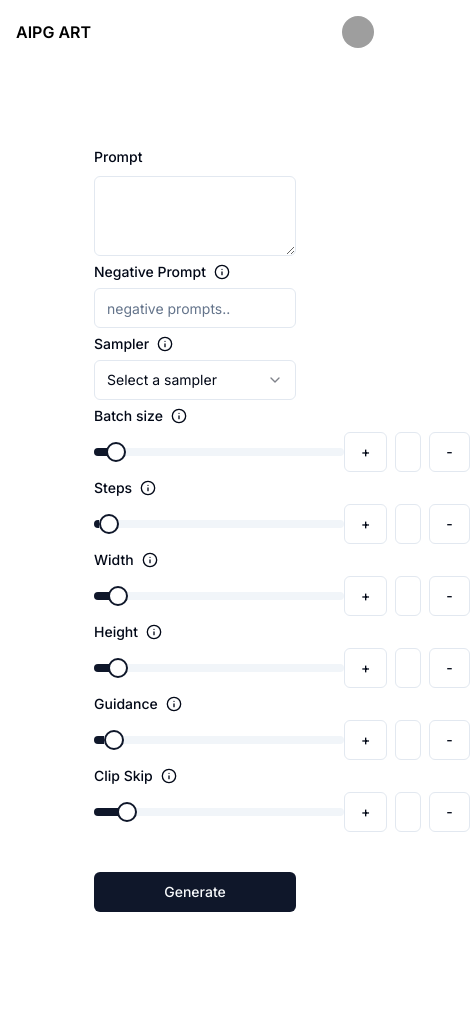
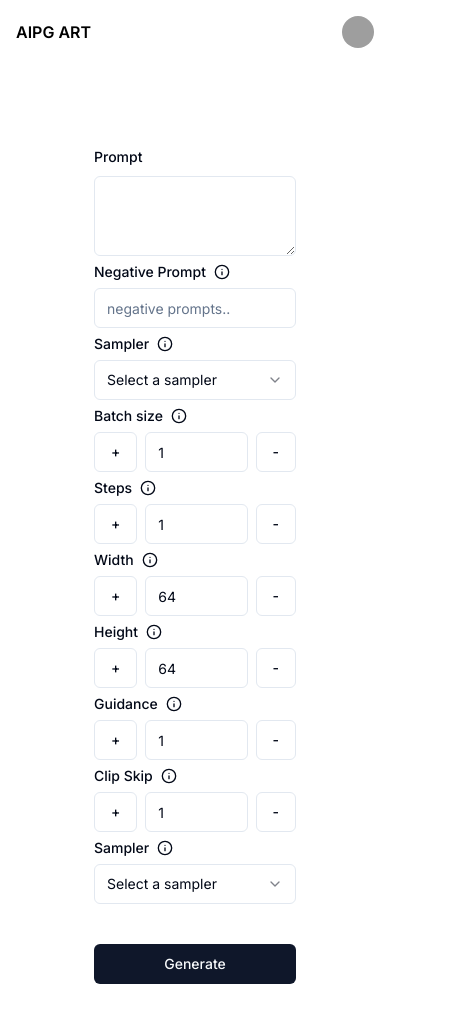
Before and after one commit to websines/aipg-gallery, a Next.js app: page /generate in a window 390 px wide. Shown: the top 1022 px of the page, 470 px wide, since content can reach past the window. Built offline with nearby package versions, Linux system fonts and the light colour scheme; grey boxes are pictures that could not be loaded.

Commit message:
mobile-view

```diff
--- a/components/image-gen-components/ImageGenForm.tsx
+++ b/components/image-gen-components/ImageGenForm.tsx
@@ -63,6 +63,7 @@ const dpmSamplers = [
   "k_dpmpp_sde",
 ];
 
+const models = ["stable diffusion"];
 const ImageGenForm = () => {
   const form = useForm<z.infer<typeof formSchema>>({
     resolver: zodResolver(formSchema),
@@ -329,6 +330,42 @@ const ImageGenForm = () => {
               );
             }}
           />
+
+          <FormField
+            control={form.control}
+            name="sampler"
+            render={({ field }) => {
+              return (
+                <FormItem>
+                  <FormLabel className="flex flex-row items-center gap-2">
+                    Sampler
+                    <ToolTipComponent tooltipText="Your Sampler" />
+                  </FormLabel>
+                  <FormControl>
+                    <Select
+                      onValueChange={field.onChange}
+                      defaultValue={field.value}
+                    >
+                      <SelectTrigger>
+                        <SelectValue placeholder="Select a sampler" />
+                      </SelectTrigger>
+                      <SelectContent className="max-h-[200px]">
+                        <SelectGroup>
+                          <SelectLabel>Sampler Lite</SelectLabel>
+                          {samplerListLite.map((list, idx) => (
+                            <SelectItem value={list} key={idx}>
+                              {list}
+                            </SelectItem>
+                          ))}
+                        </SelectGroup>
+                      </SelectContent>
+                    </Select>
+                  </FormControl>
+                  <FormMessage />
+                </FormItem>
+              );
+            }}
+          />
           <Button type="submit" className="my-8 ">
             Generate
           </Button>
--- a/components/image-gen-components/SliderComponent.tsx
+++ b/components/image-gen-components/SliderComponent.tsx
@@ -36,7 +36,7 @@ function SliderWithCounter({ min, max, step = 1, ...rest }: any) {
               defaultValue={[min]}
               max={max}
               step={step}
-              className="w-[250px]"
+              className="w-[250px] md:flex hidden"
               onValueChange={(value) => handleChange(value)}
             />
           </TooltipTrigger>
```
